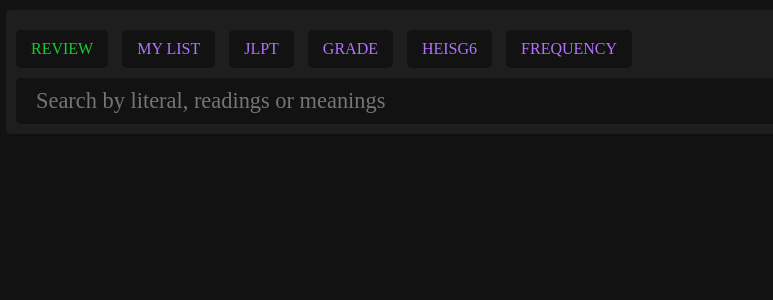
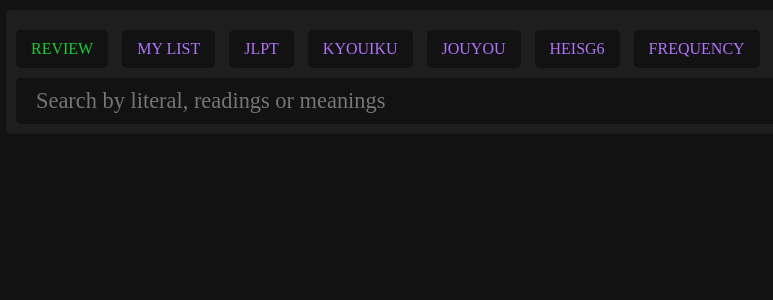
Before and after one commit to andres-foo/kanji-web-app, a PHP site: page /index.php in a window 1280 px wide. Shown: the top 300 px of the page, without its empty margins (184-957 px from the left). Run offline with PHP 8.4, Linux system fonts and the light colour scheme; data comes from the database, SQL or seed files in the repository; both versions use the stored data as it was after the commit; some web fonts are replaced.

Commit message:
Fix text to show corresponding education level for grade value

```diff
--- a/index.php
+++ b/index.php
@@ -115,8 +115,12 @@ if(isset($_GET['q'])) {
         $sql = "SELECT kanjis.literal, kanjis_study.added FROM kanjis LEFT JOIN kanjis_study ON kanjis.literal = kanjis_study.literal WHERE kanjis.heisg6 IS NOT NULL ORDER BY kanjis.heisg6 ASC";
         $stmt = $myPDO->query($sql);
         $entries = $stmt->fetchAll();
-    }  elseif($_GET['list'] == 'grade') {
-        $sql = "SELECT kanjis.literal, kanjis_study.added FROM kanjis LEFT JOIN kanjis_study ON kanjis.literal = kanjis_study.literal WHERE kanjis.grade IS NOT NULL ORDER BY kanjis.grade ASC";
+    }  elseif($_GET['list'] == 'kyouiku') {
+        $sql = "SELECT kanjis.literal, kanjis_study.added FROM kanjis LEFT JOIN kanjis_study ON kanjis.literal = kanjis_study.literal WHERE kanjis.grade IS NOT NULL AND kanjis.grade <= 6 ORDER BY kanjis.grade ASC";
+        $stmt = $myPDO->query($sql);
+        $entries = $stmt->fetchAll();
+    }  elseif($_GET['list'] == 'jouyou') {
+        $sql = "SELECT kanjis.literal, kanjis_study.added FROM kanjis LEFT JOIN kanjis_study ON kanjis.literal = kanjis_study.literal WHERE kanjis.grade IS NOT NULL AND kanjis.grade <= 8 ORDER BY kanjis.grade ASC";
         $stmt = $myPDO->query($sql);
         $entries = $stmt->fetchAll();
     }  elseif($_GET['list'] == 'frequency') {
@@ -183,7 +187,8 @@ if(isset($_GET['q'])) {
             <a href="index.php?review" class="review">REVIEW</a>
             <a href="index.php?list=my_list"<?php if(isset($_GET['list']) && $_GET['list'] == 'my_list') echo ' class="selected"';?>>MY LIST</a>
             <a href="index.php?list=jlpt"<?php if(isset($_GET['list']) && $_GET['list'] == 'jlpt') echo ' class="selected"';?>>JLPT</a>
-            <a href="index.php?list=grade"<?php if(isset($_GET['list']) && $_GET['list'] == 'grade') echo ' class="selected"';?>>GRADE</a>
+            <a href="index.php?list=kyouiku"<?php if(isset($_GET['list']) && $_GET['list'] == 'kyouiku') echo ' class="selected"';?> title="Elementary School">KYOUIKU</a>
+            <a href="index.php?list=jouyou"<?php if(isset($_GET['list']) && $_GET['list'] == 'jouyou') echo ' class="selected"';?>>JOUYOU</a>
             <a href="index.php?list=heisg6"<?php if(isset($_GET['list']) && $_GET['list'] == 'heisg6') echo ' class="selected"';?>>HEISG6</a>
             <a href="index.php?list=frequency"<?php if(isset($_GET['list']) && $_GET['list'] == 'frequency') echo ' class="selected"';?>>FREQUENCY</a>
         </div>
@@ -200,6 +205,7 @@ if(isset($_GET['q'])) {
         <?php if(!$entries): ?>
             No entries for this list.
         <?php else: ?>
+            <p>Showing <?php echo count($entries); ?> characters:</p>
             <?php foreach($entries as $entry): ?>
                 <a href="index.php?q=<?php echo $entry['literal']; ?>"<?php if($entry['added'] == 1) echo 'class="added"';?>>
                     <?php echo $entry['literal']; ?>
@@ -255,7 +261,19 @@ if(isset($_GET['q'])) {
                             <?php if(!empty($entry['grade'])): ?>
                             <div class="item">
                                 <span class="ref">grade</span>
-                                <span class="number"><?php echo $entry['grade']; ?></span>
+                                <span class="number">
+                                <?php
+                                    if($entry['grade'] <= 6) {
+                                        echo $entry['grade'];
+                                    } elseif($entry['grade'] == 8) {
+                                        echo "HighSchool(Jouyou)";
+                                    } elseif($entry['grade'] == 9) {
+                                        echo "Jinmeiyou(Names)";
+                                    } else {
+                                        echo "Jinmeiyou(Names extra)";
+                                    }
+                                ?>
+                                </span>
                             </div>
                             <?php endif; ?>
                             <?php if(!empty($entry['heisg6'])): ?>
```
Also changed, not shown: data/kanjis.db.
